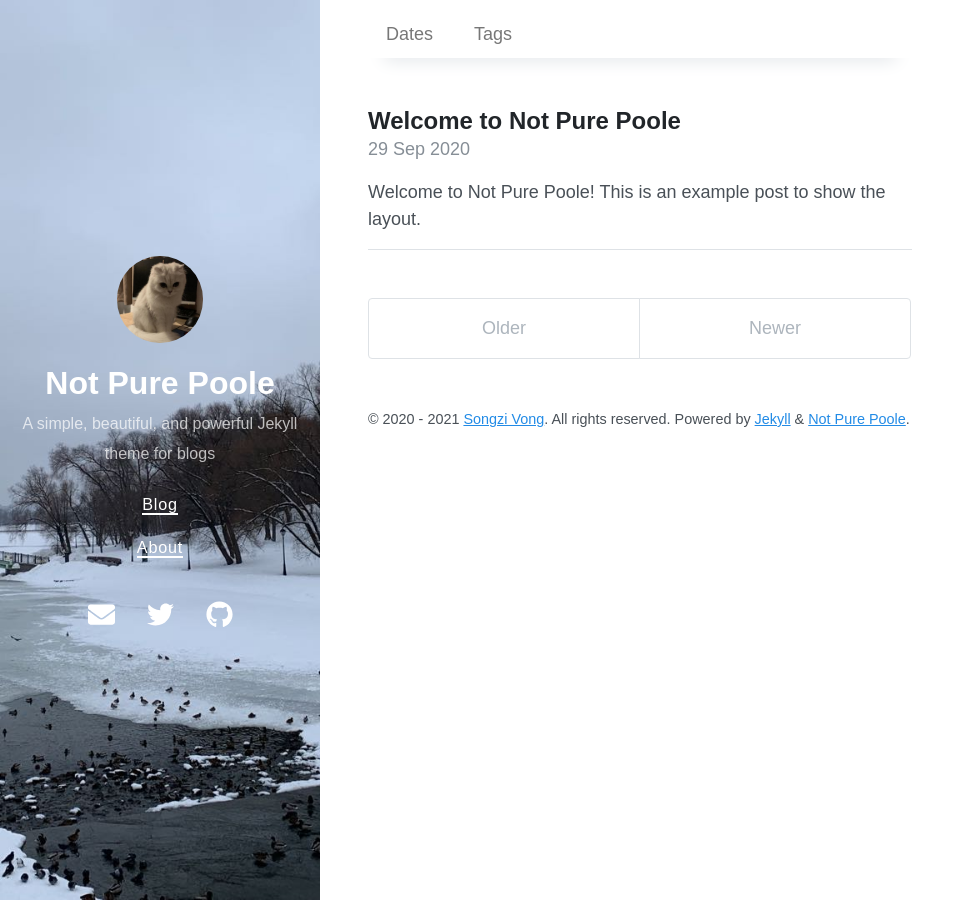
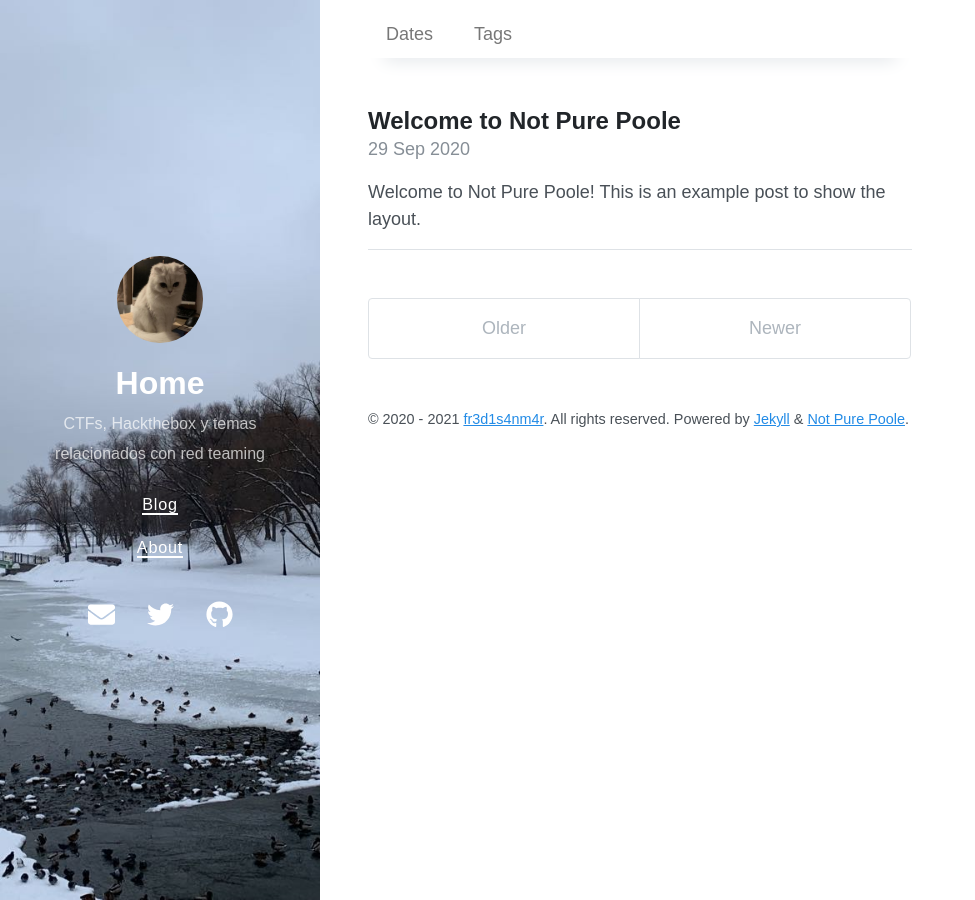
Before and after one commit to fredisanmar/fredisanmar.github.io, a Jekyll site: the page built from index.html, in a window 1280 px wide. Shown: the whole page, without its empty margins (0-975 px from the left). Built offline with Jekyll 4.4.1, drawn with Linux system fonts in a browser that asks for light colours; nearby versions of some CDN libraries; the list of posts is cut into pages by our own code.

Commit message:
cambiado datos _config.yml

```diff
--- a/_config.yml
+++ b/_config.yml
@@ -1,7 +1,7 @@
 # Setup
-title: Not Pure Poole
-description: A simple, beautiful, and powerful Jekyll theme for blogs
-url: https://vszhub.github.io
+title: Home
+description: CTFs, Hackthebox y temas relacionados con red teaming
+#url:
 avatar: /avatar.jpeg
 paginate: 5
 permalink: pretty
@@ -28,17 +28,17 @@ exclude:
   - not-pure-poole.gemspec
 
 # Optimize Jekyl SEO Tag
-twitter:
-  username: vszhub
-  card: summary
+#twitter:
+#  username: vszhub
+#  card: summary
 logo: logo.png
 social:
-  name: Songzi Vong
+  name: fr3d1s4nm4r
   links:
-    - https://twitter.com/vszhub
-    - https://github.com/vszhub
-google_site_verification: xxxxx
-lang: en
+    - https://www.hackthebox.eu/profile/231883
+    - https://github.com/fredisanmar
+#google_site_verification: xxxxx
+#lang: en
 
 sass:
   sass_dir: _sass
@@ -54,6 +54,6 @@ sass:
 
 # Specify the author for blog posts
 author:
-  name: Songzi Vong
-  url: https://github.com/vszhub/
-  email: vszhub@gmail.com
+  name: fr3d1s4nm4r
+  url: https://github.com/fredisanmar
+  email: fr3d1s4nm4r@gmail.com
```
